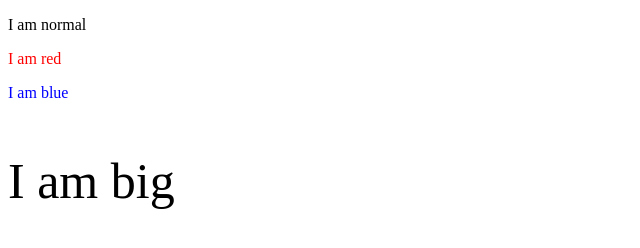
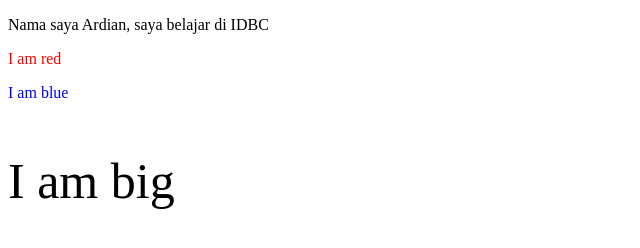
Before and after one commit to ardianyuse/ardian-portfolio, a plain HTML site: page index.html in a window 1280 px wide. Shown: the whole page, without its empty margins (0-640 px from the left). Drawn offline with Linux system fonts and the light colour scheme.

Commit message:
commitan ku yg ke 2

```diff
--- a/index.html
+++ b/index.html
@@ -2,7 +2,7 @@
 <html>
 <body>
 
-<p>I am normal</p>
+<p>Nama saya Ardian, saya belajar di IDBC</p>
 <p style="color:red;">I am red</p>
 <p style="color:blue;">I am blue</p>
 <p style="font-size:50px;">I am big</p>
```
